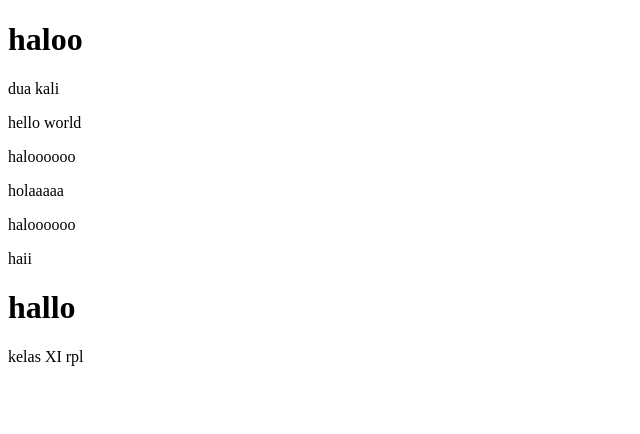
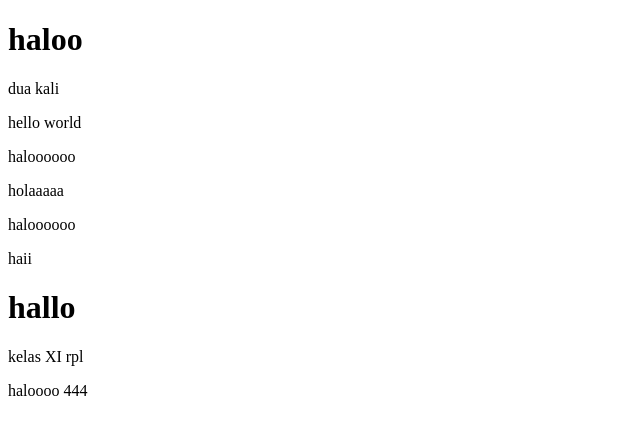
Before and after one commit to vivi-dan989/percobaan, a plain HTML site: page index.html in a window 1280 px wide. Shown: the full height of the page, 0-640 px from the left. Drawn offline with Linux system fonts and the light colour scheme.

Commit message:
percobaan 6

```diff
--- a/index.html
+++ b/index.html
@@ -15,5 +15,6 @@
     <p>haii</p>
     <h1>hallo</h1>
     <p>kelas XI rpl</p>
+    <p>haloooo 444</p>
 </body>
 </html>
```
